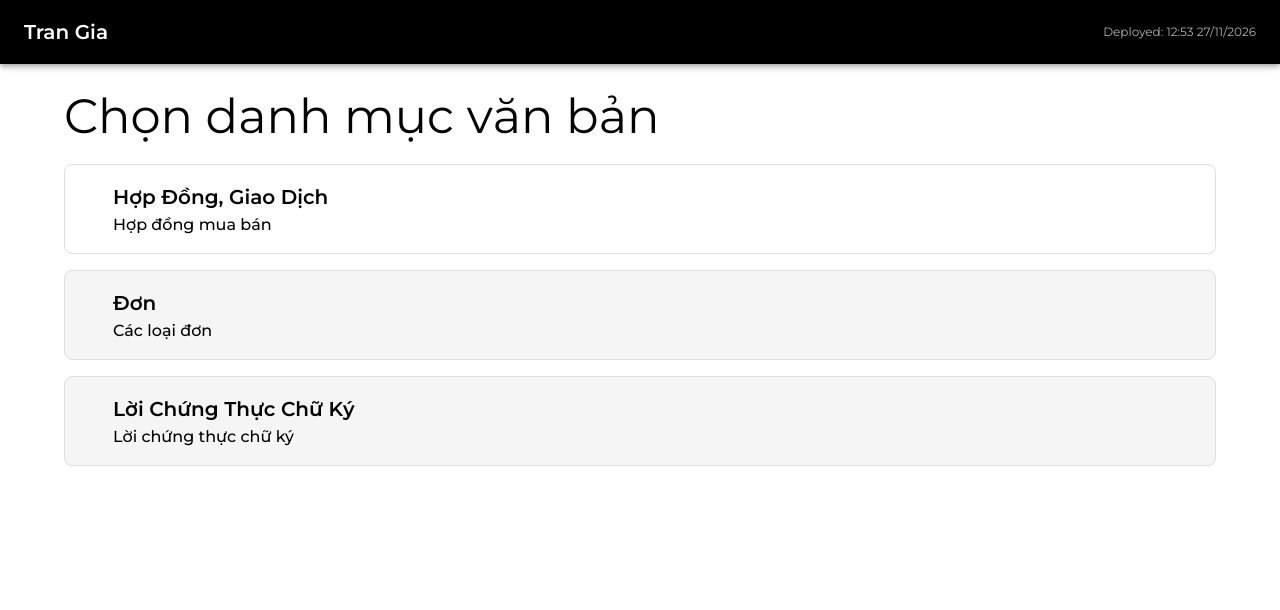
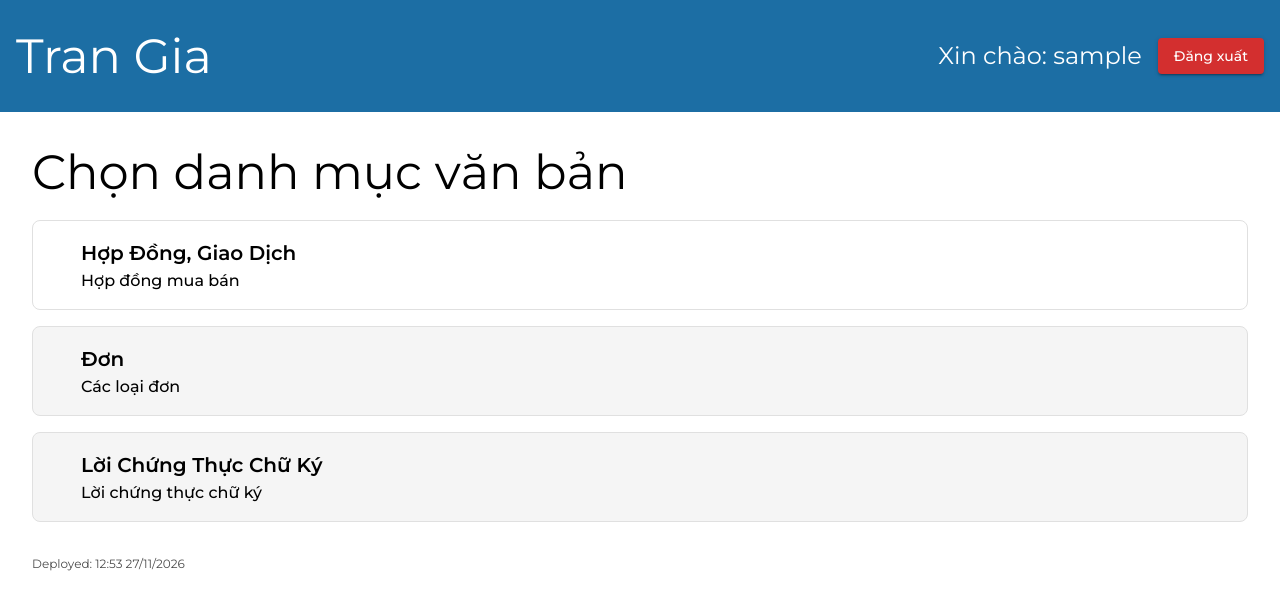
Before and after one commit to truongnguyen190895/trangia-editor-fe, a React (Vite) app: page / in a window 1280 px wide. Shown: the top 610 px of the page. Built offline with nearby package versions, Linux system fonts and the light colour scheme; no server answers; sample sign-in values are in the browser's storage; some icons are missing.

Commit message:
add login page

```diff
--- a/src/components/layout/index.tsx
+++ b/src/components/layout/index.tsx
@@ -1,52 +1,73 @@
-import {
-  AppBar,
-  Box,
-  Container,
-  Toolbar,
-  Typography,
-} from "@mui/material";
-import { Outlet } from "react-router-dom";
+import { Box, Button, Typography } from "@mui/material";
+import { Navigate, Outlet, useNavigate } from "react-router-dom";
 
 const Layout = () => {
-  // Format the build time for display
+  const navigate = useNavigate();
   const formatBuildTime = (buildTime: string) => {
     try {
       const date = new Date(buildTime);
-      return date.toLocaleString('vi-VN', {
-        year: 'numeric',
-        month: '2-digit',
-        day: '2-digit',
-        hour: '2-digit',
-        minute: '2-digit',
+      return date.toLocaleString("vi-VN", {
+        year: "numeric",
+        month: "2-digit",
+        day: "2-digit",
+        hour: "2-digit",
+        minute: "2-digit",
       });
     } catch {
-      return 'Unknown';
+      return "Unknown";
     }
   };
+
+  const userName = localStorage.getItem("username");
+
+  const handleLogOut = () => {
+    localStorage.removeItem("username");
+    navigate("/login");
+  };
+
+  if (!userName) {
+    return <Navigate to="/login" />;
+  }
 
   return (
     <Box
       position="relative"
       sx={{ display: "flex", flexDirection: "column", minHeight: "100vh" }}
+      className="layout-container"
     >
-      <AppBar position="static">
-        <Toolbar>
-          <Typography variant="h6">Tran Gia</Typography>
+      <Box
+        className="navigator"
+        height="7rem"
+        bgcolor="#1C6EA4"
+        color="#fff"
+        display="flex"
+        alignItems="center"
+        px="1rem"
+        justifyContent="space-between"
+      >
+        <Typography variant="h3">Tran Gia</Typography>
+        <Box display="flex" alignItems="center" gap="1rem">
+          <Typography variant="h5">Xin chào: {userName}</Typography>
+          <Button variant="contained" color="error" onClick={handleLogOut}>
+            Đăng xuất
+          </Button>
+        </Box>
+      </Box>
+      <Box className="content" p="2rem">
+        <Outlet />
+      </Box>
+      <Box px="2rem">
         <Typography
           variant="caption"
           sx={{
-              ml: 'auto',
+            ml: "auto",
             opacity: 0.7,
-              fontSize: '0.75rem'
+            fontSize: "0.75rem",
           }}
         >
           Deployed: {formatBuildTime(__BUILD_TIME__)}
         </Typography>
-        </Toolbar>
-      </AppBar>
-      <Container component="main" sx={{ flex: 1, py: 3 }}>
-        <Outlet />
-      </Container>
+      </Box>
     </Box>
   );
 };
--- a/src/pages/document-editor/index.tsx
+++ b/src/pages/document-editor/index.tsx
@@ -167,7 +167,7 @@ export const DocumentEditor = () => {
   };
 
   return (
-    <Box>
+    <Box className="editor-container">
       <Box
         className="header"
         height="8rem"
@@ -180,7 +180,7 @@ export const DocumentEditor = () => {
           Chỉnh sửa văn bản: {getTemplateName()}
         </Typography>
       </Box>
-      <Box className="content" paddingX="1.5rem" paddingY="1rem">
+      <Box className="content" py="1rem">
         <Button
           variant="contained"
           onClick={() => navigate("/")}
--- /dev/null
+++ b/src/pages/login/index.tsx
@@ -0,0 +1,75 @@
+import React, { useState } from "react";
+import {
+  Box,
+  TextField,
+  Button,
+  Typography,
+  Paper,
+  Container,
+} from "@mui/material";
+import { useNavigate } from "react-router-dom";
+
+export const LoginPage = () => {
+  const [username, setUsername] = useState("");
+  const navigate = useNavigate();
+  const handleSubmit = async (e: React.FormEvent) => {
+    e.preventDefault();
+    localStorage.setItem("username", username);
+    navigate("/");
+  };
+
+  return (
+    <Container component="main" maxWidth="xs">
+      <Box
+        sx={{
+          marginTop: 8,
+          display: "flex",
+          flexDirection: "column",
+          alignItems: "center",
+        }}
+      >
+        <Paper elevation={3} sx={{ padding: 4, width: "100%" }}>
+          <Box
+            sx={{
+              display: "flex",
+              flexDirection: "column",
+              alignItems: "center",
+            }}
+          >
+            <Typography component="h1" variant="h4" sx={{ mb: 3 }}>
+              Đăng nhập
+            </Typography>
+            <Box
+              component="form"
+              onSubmit={handleSubmit}
+              sx={{ mt: 1, width: "100%" }}
+            >
+              <TextField
+                margin="normal"
+                required
+                fullWidth
+                id="username"
+                label="Tên chuyên viên"
+                name="username"
+                autoComplete="username"
+                autoFocus
+                value={username}
+                onChange={(e) => setUsername(e.target.value)}
+              />
+              <Button
+                type="submit"
+                fullWidth
+                variant="contained"
+                sx={{ mt: 3, mb: 2 }}
+              >
+                Đăng nhập"
+              </Button>
+            </Box>
+          </Box>
+        </Paper>
+      </Box>
+    </Container>
+  );
+};
+
+export default LoginPage;
--- a/src/router/index.tsx
+++ b/src/router/index.tsx
@@ -5,6 +5,7 @@ import Layout from "../components/layout";
 import { Documents } from "../pages/documents";
 import { DocumentEditor } from "../pages/document-editor";
 import { ThemChuTheProvider } from "@/context/them-chu-the";
+import LoginPage from "@/pages/login";
 
 export const router = createBrowserRouter([
   {
@@ -23,14 +24,19 @@ export const router = createBrowserRouter([
         path: "/van-ban/:category/:subCategory",
         element: <Documents />,
       },
+      {
+        path: "/editor",
+        element: (
+          <ThemChuTheProvider>
+            <DocumentEditor />
+          </ThemChuTheProvider>
+        ),
+      },
     ],
   },
+
   {
-    path: "/editor",
-    element: (
-      <ThemChuTheProvider>
-        <DocumentEditor />
-      </ThemChuTheProvider>
-    ),
+    path: "/login",
+    element: <LoginPage />,
   },
 ]);
```
Lines whose indentation alone changed are shown as unchanged.
